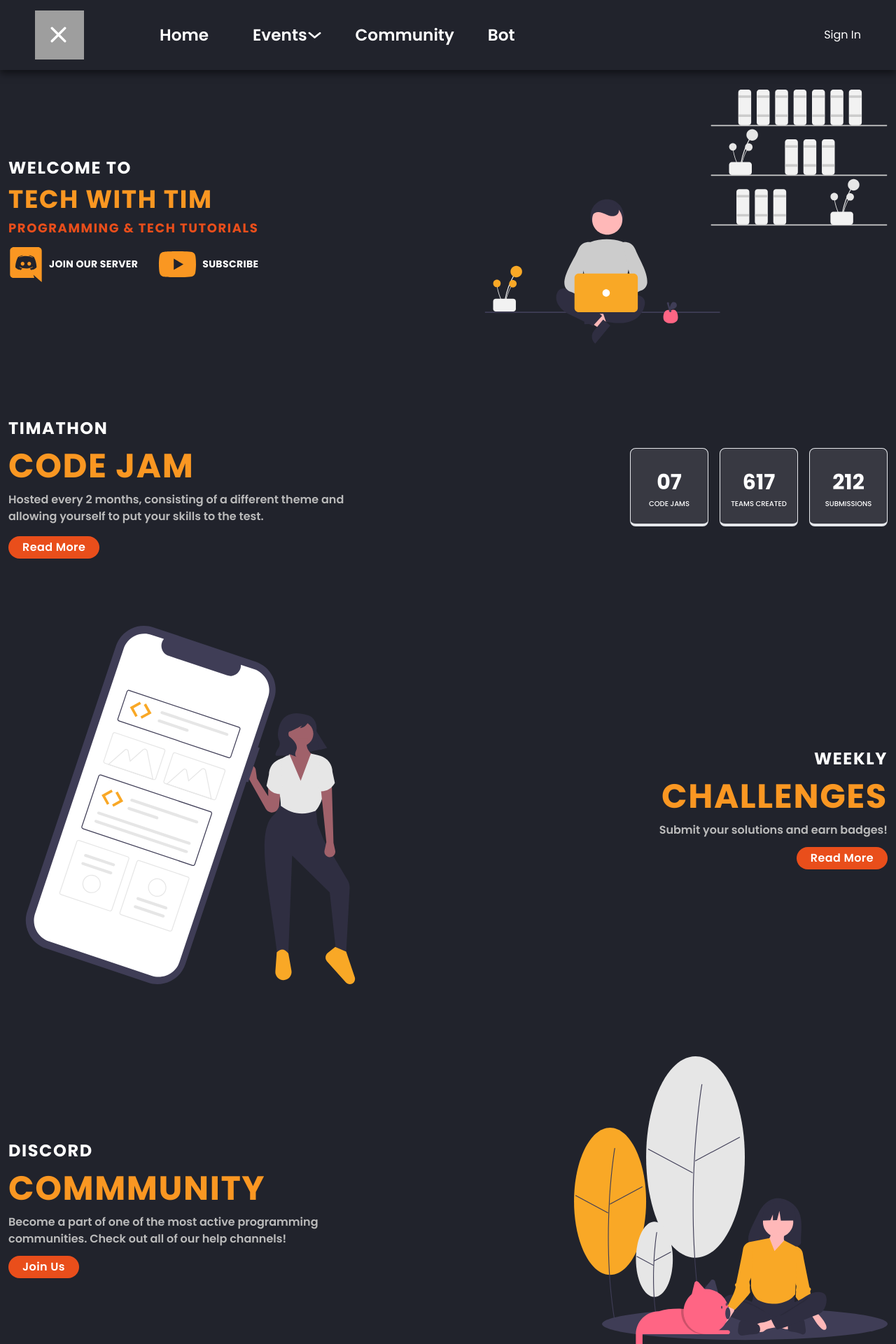
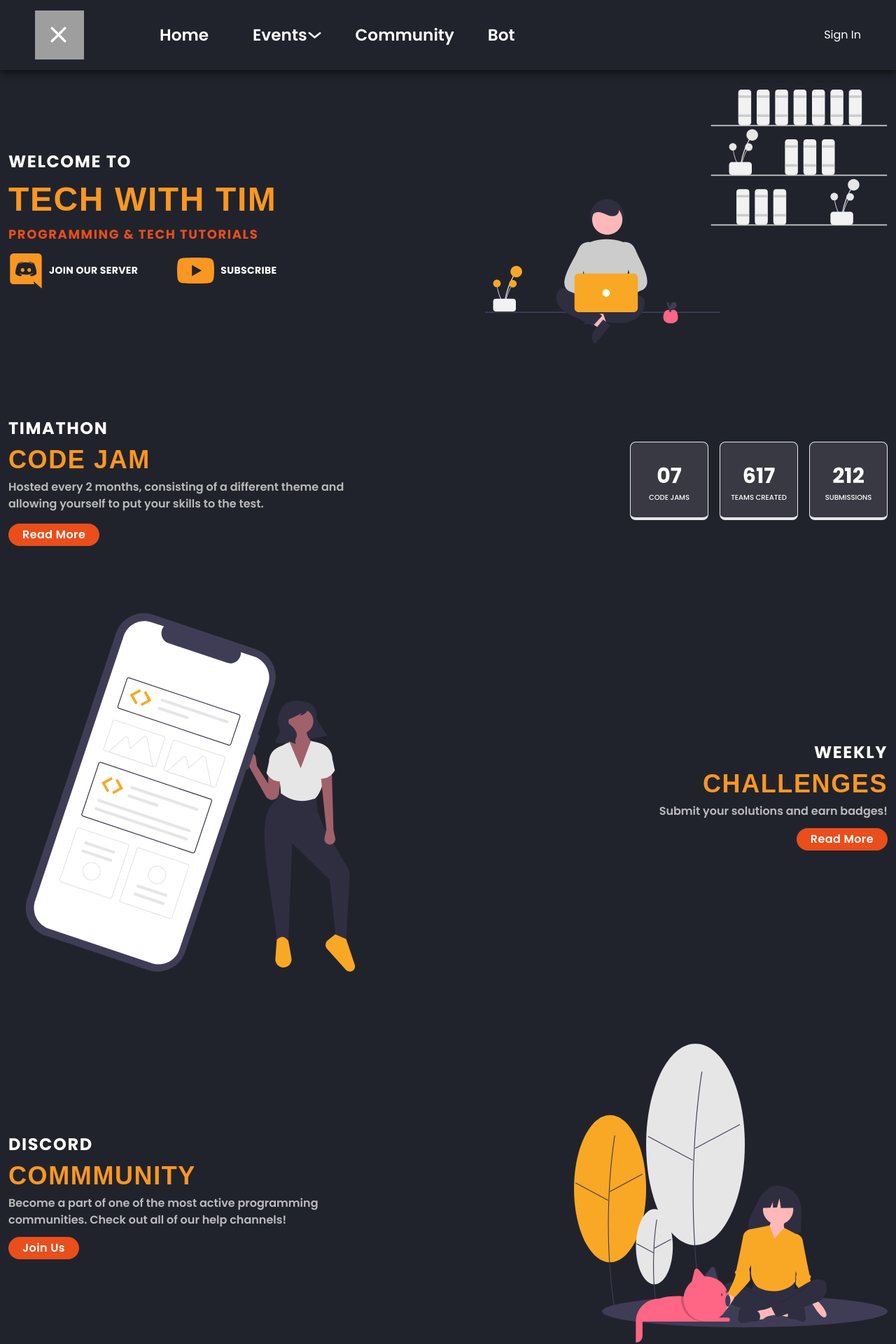
Before and after one commit to Tech-With-Tim/frontend, a Next.js app: page / in a window 1280 px wide. Shown: the top 1920 px of the page at 70% size. Built offline with nearby package versions, Linux system fonts and the light colour scheme; no server answers; grey boxes are pictures that could not be loaded.

Commit message:
:lipstick: Update typographical hierarchy

```diff
--- a/src/pages/index.tsx
+++ b/src/pages/index.tsx
@@ -10,12 +10,12 @@
       <div className="flex items-center justify-between flex-col md:flex-row gap-7">
         <div className="uppercase font-bold tracking-widest text-left">
           <h3 className="text-2xl">Welcome to</h3>
-          <h1 className="text-4xl text-primary">Tech With Tim</h1>
+					<h1 className="font-secondary text-5xl text-primary">Tech With Tim</h1>
           <h5 className="text-lg text-secondary">Programming &#38; Tech Tutorials</h5>
-          <div className="flex w-full md:justify-between gap-3 tracking-wide mt-3 text-sm justify-start flex-col md:flex-row">
+          <div className="flex w-full md:justify-between gap-3 tracking-wide mt-3 text-sm justify-start flex-row md:flex-row">
             <a target="_black" className="flex items-center gap-2" href="https://discord.gg/twt">
               <DiscordIcon fill="#FA9722" width={50} height={50} />
-              <span className="sm:inline-block">Join Our Server</span>
+              <span className="hidden sm:inline-block">Join Our Server</span>
             </a>
             <a
               target="_black"
@@ -23,7 +23,7 @@
               href="https://www.youtube.com/channel/UC4JX40jDee_tINbkjycV4Sg"
             >
               <YoutubeIcon fill="#FA9722" width={55} height={53} />
-              <span className="sm:inline-block">Subscribe</span>
+              <span className="hidden sm:inline-block">Subscribe</span>
             </a>
           </div>
         </div>
@@ -38,7 +38,7 @@
         <div className="text-center md:text-left flex flex-col items-center md:items-start">
           <div className="uppercase tracking-widest font-bold">
             <h3 className="text-2xl">Timathon</h3>
-            <h1 className="text-5xl text-primary">Code Jam</h1>
+            <h1 className="font-secondary text-4xl text-primary">Code Jam</h1>
           </div>
           <p className="text-light-gray font-semibold max-w-xs lg:max-w-lg">
             Hosted every 2 months, consisting of a different theme and allowing yourself to put your
@@ -66,7 +66,7 @@
       <div className="flex flex-col gap-7 items-center justify-between md:flex-row-reverse">
         <div className="flex flex-col items-center md:items-end uppercase tracking-widest font-bold">
           <h3 className="text-2xl">Weekly</h3>
-          <h1 className="text-5xl text-primary">Challenges</h1>
+          <h1 className="font-secondary text-4xl text-primary">Challenges</h1>
           <p className="text-light-gray tracking-normal normal-case font-semibold">
             Submit your solutions and earn badges!
           </p>
@@ -86,7 +86,7 @@
       <div className="flex justify-between items-center flex-col md:flex-row gap-7">
         <div className="flex flex-col uppercase tracking-widest font-bold items-center text-center md:text-left md:items-start">
           <h3 className="text-2xl">Discord</h3>
-          <h1 className="text-5xl text-primary">Commmunity</h1>
+          <h1 className="font-secondary text-4xl text-primary">Commmunity</h1>
           <p className="text-light-gray tracking-normal normal-case font-semibold max-w-sm md:max-w-lg">
             Become a part of one of the most active programming communities. Check out all of our
             help channels!
```
